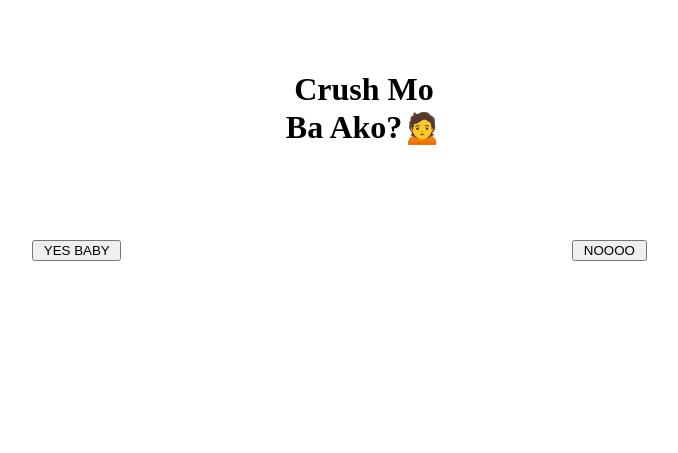
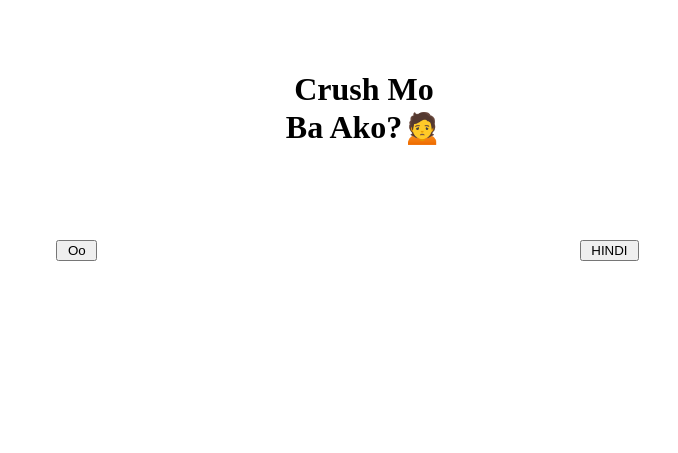
Before and after one commit to akatsuki-1/akatsuki, a plain HTML site: page index.html in a window 1280 px wide. Shown: the part 110-563 px from the top of the page, without its empty margins (41-719 px from the left). Drawn offline with Linux system fonts and the light colour scheme.

Commit message:
Update index.html

```diff
--- a/index.html
+++ b/index.html
@@ -9,7 +9,7 @@
 
 function f1() {
 
-    alert("\n         aAAyYYiiiieeeeee🥴❤️❤️❤️")
+    alert("\n         aAAyYYiiiieeeeee❤️❤️❤️")
 }
 flag=1
 
@@ -126,11 +126,11 @@ height:210px;">
 </div>
 <div id="confirm" style="position:absolute; left:1%; top:350px; width:210px;
 height:210px;">
-<input type="button" value=" YES BABY " onclick="f1();" />
+<input type="button" value=" Oo " onclick="f1();" />
 </div>
 <div id="Bn" style="position:absolute;left:43%; top:350px; width:200px; height:210px; "
 class="container">
-<input type="button" value=" NOOOO " onMouseOver="f()" />
+<input type="button" value=" HINDI " onMouseOver="f()" />
 </div>
 </body>
 </html>
```
